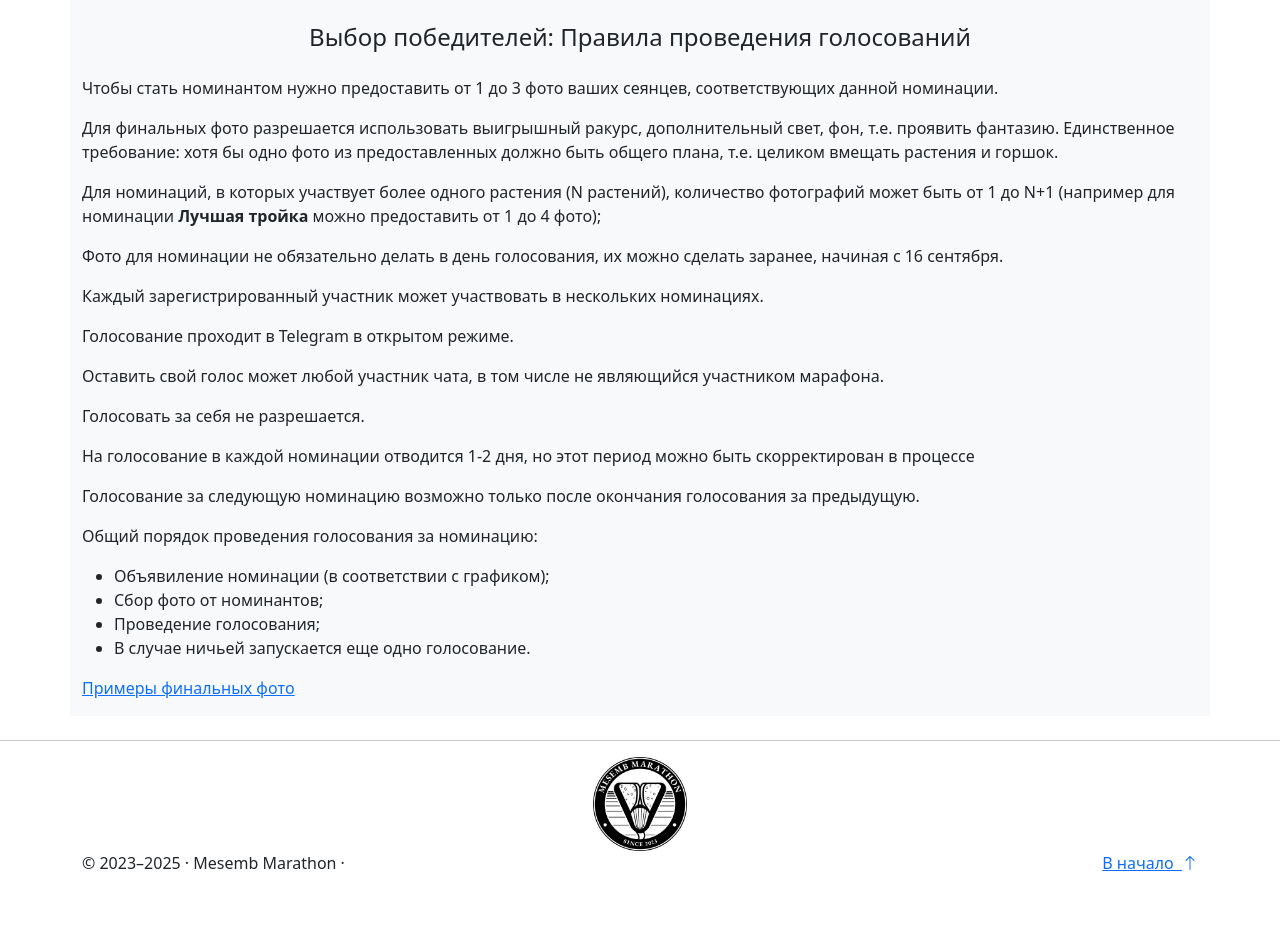
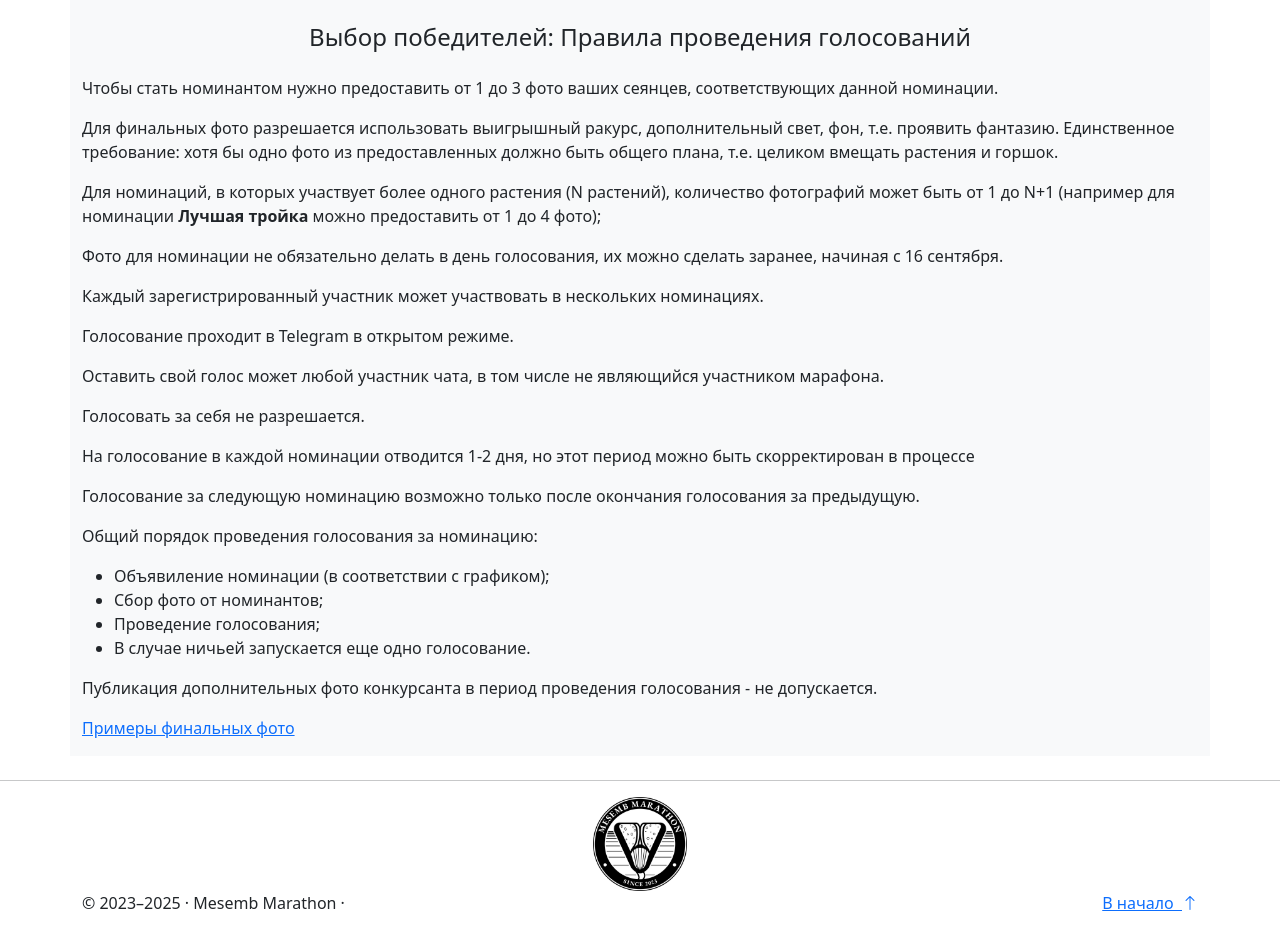
Before and after one commit to Square-Pot/lithops-life, a Django app: page /rules in a window 1280 px wide. Shown: the part 1279-2219 px from the top of the page. Before the commit the page ends 2150 px from the top, so only its background shows below. Run offline with Django 4.2, Linux system fonts and the light colour scheme; data that the repository does not hold is empty; parts of the project's set-up code (start-up, migrations or seed data) failed here and were passed over.

Commit message:
upd: rules

```diff
--- a/app/marathon/templates/marathon/rules.html
+++ b/app/marathon/templates/marathon/rules.html
@@ -85,6 +85,7 @@
             <li>{% trans 'Проведение голосования' %};</li>
             <li>{% trans 'В случае ничьей запускается еще одно голосование' %}.</li>
           </ul>
+          <p>{% trans 'Публикация дополнительных фото конкурсанта в период проведения голосования - не допускается.' %}</p>
           <p><a href="https://telegra.ph/Primery-finalnyh-foto-dlya-Marafona-2023-10-10">{% trans 'Примеры финальных фото' %}</a></p
       </div>
     </div>
```
